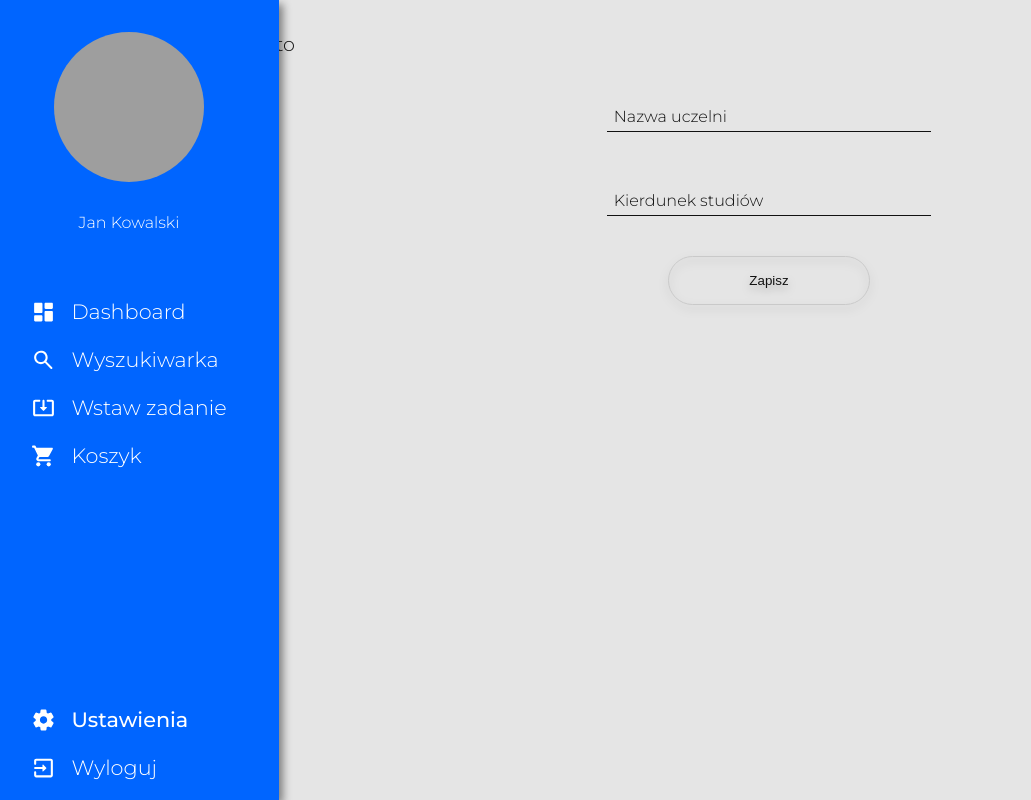
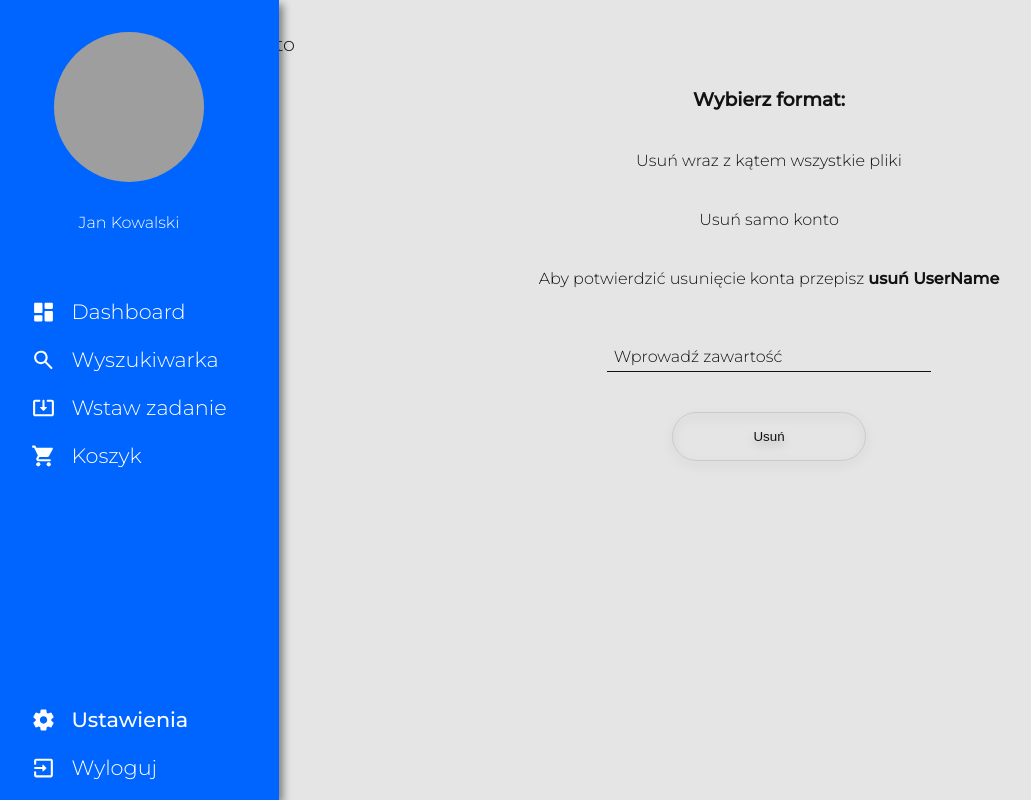
Before and after one commit to Nico2d/atem, a Next.js app: page /settings in a window 1280 px wide. Both pictures are taken after a click on the element "Usuń konto". Shown: the top 800 px of the page, without its empty margins (21-1052 px from the left). Built offline with nearby package versions, Linux system fonts and the light colour scheme; grey boxes are pictures that could not be loaded.

Commit message:
feat: delete accout form

```diff
--- /dev/null
+++ b/components/organisms/deleteAccountForm.tsx
@@ -0,0 +1,50 @@
+import React from "react";
+import { useForm } from "react-hook-form";
+import styled from "styled-components";
+import { SignInForm } from "../../Types";
+import { inputTypes } from "../../utils/enums";
+import { Button } from "../atoms/button";
+import { InputField } from "../molecules/inputField";
+
+export const DeleteAccountForm = () => {
+  const { register, handleSubmit } = useForm<SignInForm>();
+  const onSubmit = (data) => console.log(data);
+
+  return (
+    <StyledForm onSubmit={handleSubmit(onSubmit)}>
+      <h3>Wybierz format:</h3>
+      <p>Usuń wraz z kątem wszystkie pliki</p>
+      <p>Usuń samo konto</p>
+
+      <p>
+        Aby potwierdzić usunięcie konta przepisz <b>usuń UserName</b>
+      </p>
+      <InputField
+        name="register"
+        placeholder="Wprowadź zawartość"
+        type={inputTypes.password}
+        register={register}
+      />
+
+      <Button
+        text="Usuń"
+        styleType="secondary"
+        clicked={handleSubmit(onSubmit)}
+      />
+    </StyledForm>
+  );
+};
+
+const StyledForm = styled.form`
+  display: flex;
+  flex-direction: column;
+
+  > * {
+    margin: auto;
+    margin-bottom: 2.5rem;
+  }
+
+  > button {
+    padding: 1rem 5rem;
+  }
+`;
--- a/pages/settings.tsx
+++ b/pages/settings.tsx
@@ -1,4 +1,3 @@
-import { type } from "os";
 import { useState } from "react";
 import styled from "styled-components";
 import { CardContainer } from "../components/atoms/cardContainer";
@@ -9,6 +8,7 @@ import { ThemeToggler } from "../components/molecules/themeToggler";
 import { ChangeDefaultSettingsForm } from "../components/organisms/changeDefaultSettingsForm";
 import { ChangePasswordForm } from "../components/organisms/changePasswordForm";
 import { ChangeUsernameForm } from "../components/organisms/changeUsernameForm";
+import { DeleteAccountForm } from "../components/organisms/deleteAccountForm";
 import { TemplateMobileSettings } from "../components/templates/templateMobileSettings";
 import { TemplateWithSidebar } from "../components/templates/TemplateWithSidebar";
 import { useDarkMode } from "../Hooks/useDarkMode";
@@ -32,7 +32,7 @@ const Settings = () => {
     { name: "Zmiena hasła", form: <ChangePasswordForm /> },
     { name: "Zmień Nazwe użytkownika", form: <ChangeUsernameForm /> },
     { name: "Domyślne ustawienia", form: <ChangeDefaultSettingsForm /> },
-    { name: "Usuń konto", form: <ChangeDefaultSettingsForm /> },
+    { name: "Usuń konto", form: <DeleteAccountForm /> },
   ];
 
   if (isClose) {
```
